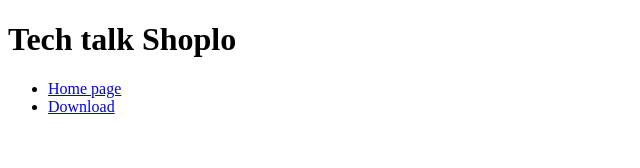
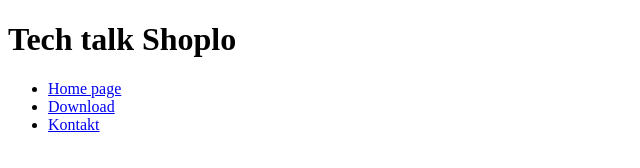
Before and after one commit to radek-baczynski/git-talk, a plain HTML site: page index.html in a window 1280 px wide. Shown: the full height of the page, 0-640 px from the left. Drawn offline with Linux system fonts and the light colour scheme.

Commit message:
contact page

```diff
--- a/index.html
+++ b/index.html
@@ -15,6 +15,9 @@
         <li>
             <a href="/download.html">Download</a>
         </li>
+        <li>
+            <a href="/kontakt.html">Kontakt</a>
+        </li>
     </ul>
 </nav>
 </body>
```
